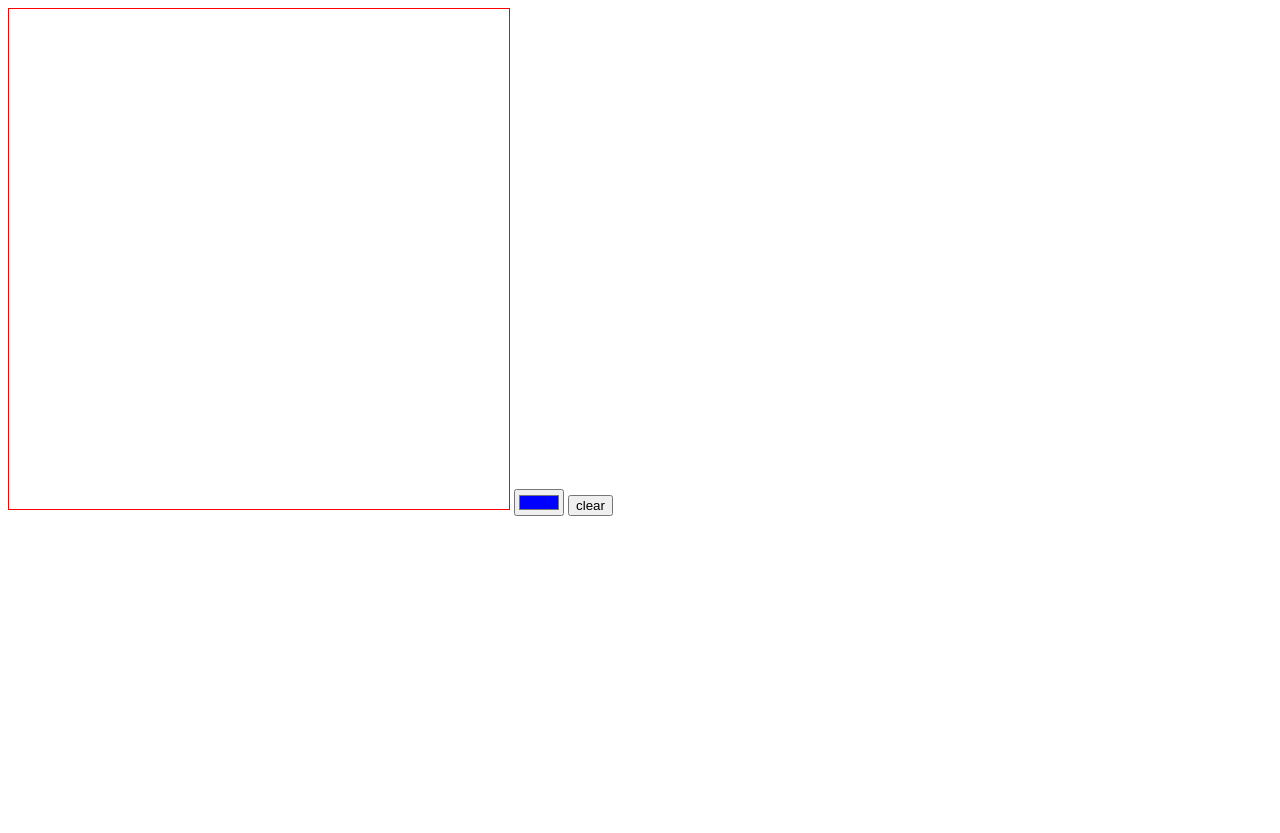
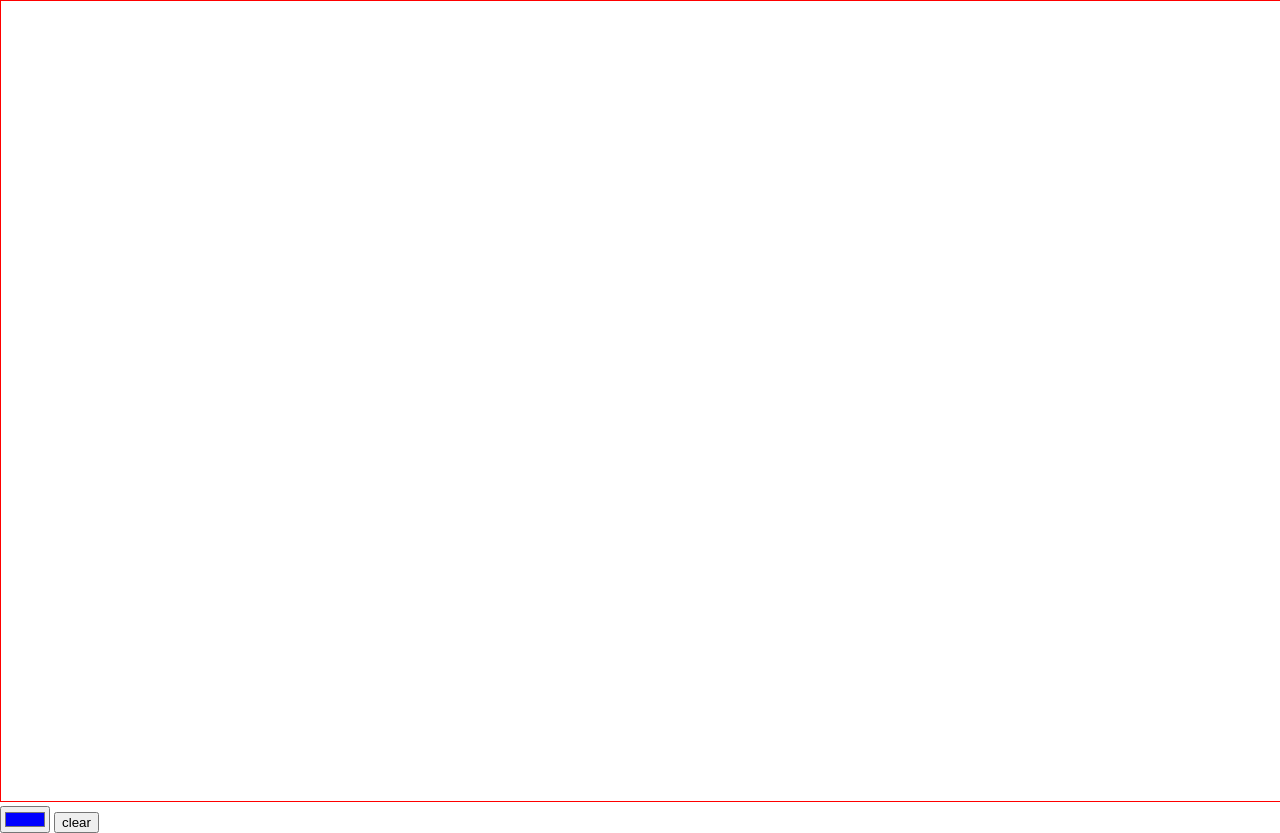
Before and after one commit to hero8088/hero8088.github.id, a plain HTML site: page index.html in a window 1280 px wide. Before the commit the page ends 800 px from the top, so only its background shows below. Drawn offline with Linux system fonts and the light colour scheme.

Commit message:
ㅍ ㅁㄴㄴ

```diff
--- a/index.html
+++ b/index.html
@@ -4,6 +4,12 @@
 <head lang="en">
  <meta charset="UTF-8">
 <style>
+  body, html, #main {
+      height: 100%;
+      width: 100%;
+      margin: 0;
+      padding: 0;
+  }
 	#scream {
 		display: none;
 	}
@@ -44,6 +50,15 @@ $(document).ready(function(){
     		  ctx.strokeStyle = $(this).val(); // 색상지정
 	});
 
+  function resizeCanvas() {
+        canvas.width = window.innerWidth;
+        canvas.height = window.innerHeight;
+    }
+
+    window.addEventListener('resize', resizeCanvas, false);
+    resizeCanvas();
+
+
 });
 
 $('#main').on('touchstart mousedown', function(e){
```
